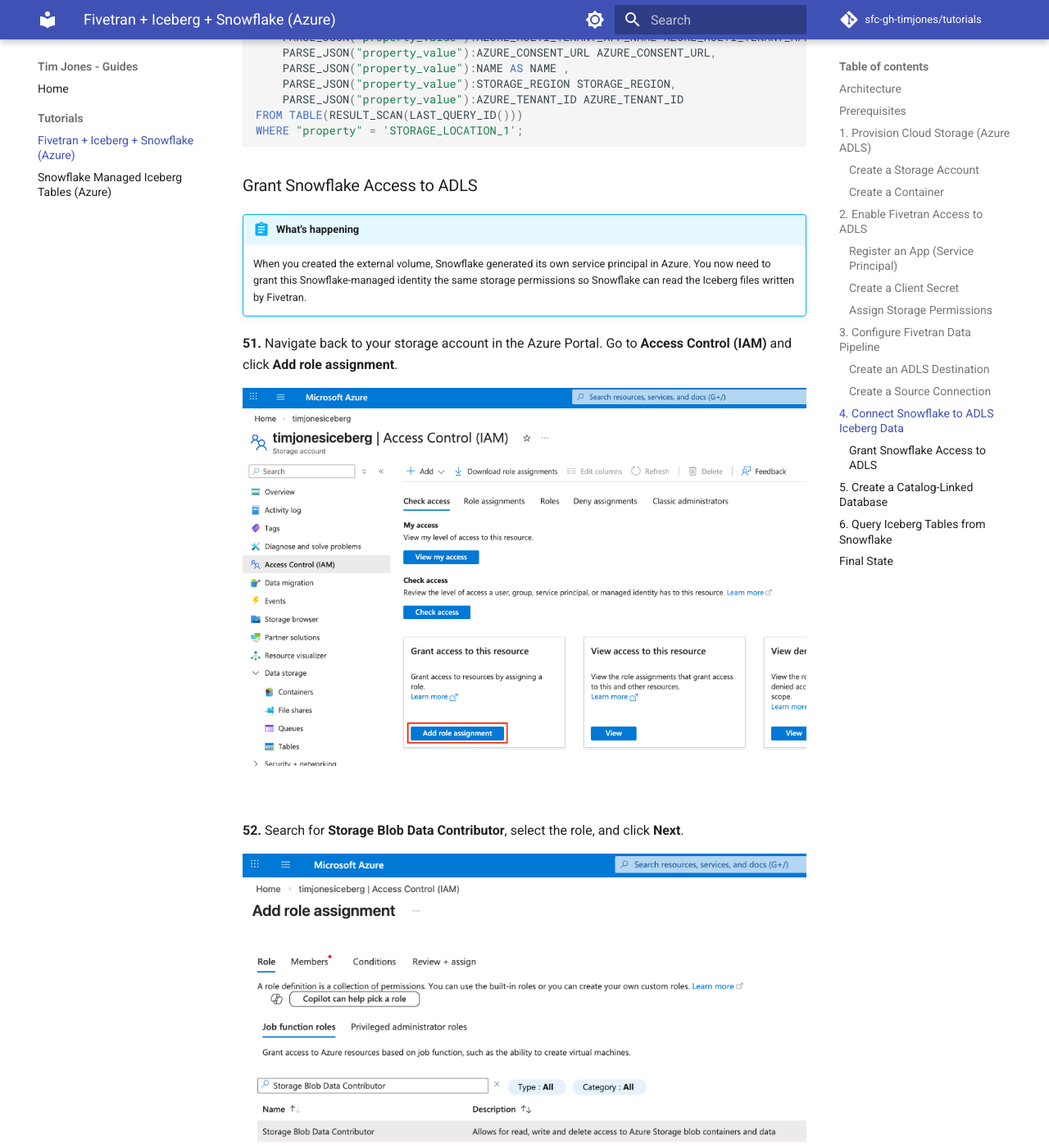
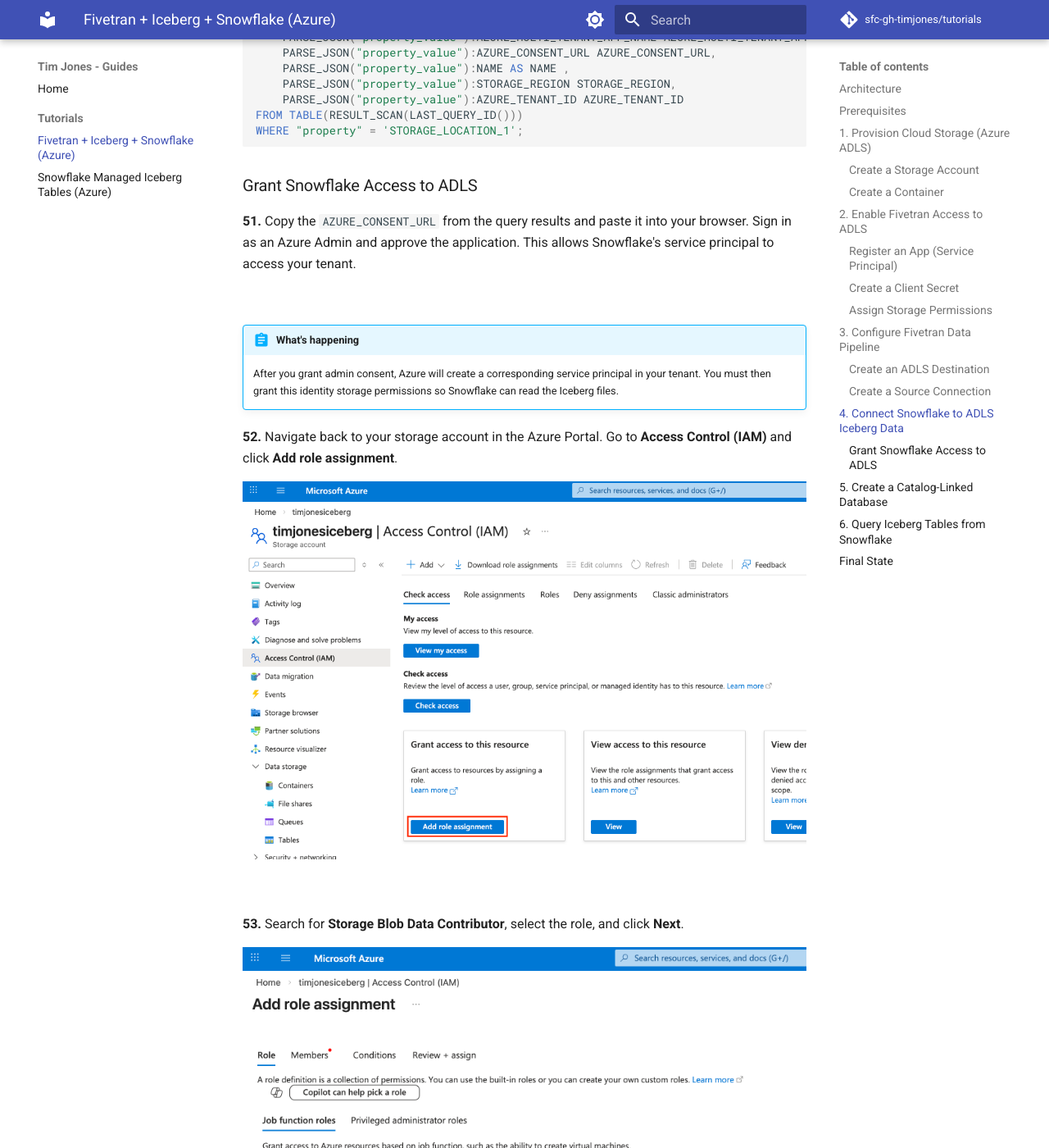
Before and after one commit to sfc-gh-timjones/tutorials, an MkDocs documentation site: the page built from docs/fivetran-iceberg/index.md, in a window 1280 px wide and 1400 px high, scrolled down 27955 px. Shown: the whole window at 82% size. Built offline with MkDocs 1.6.1 and Material for MkDocs 9.7.7, drawn with Linux system fonts in a browser that asks for light colours; comment, search, counter and statistics services are not loaded; some of the changed text lies outside the part shown.

Commit message:
Reorder steps: move Azure consent URL before IAM role assignment, update What's happening note
.... Generated with [Cortex Code](https://docs.snowflake.com/en/user-guide/cortex-code/cortex-code)

Co-Authored-By: Cortex Code <noreply@snowflake.com>

```diff
--- a/docs/fivetran-iceberg/index.md
+++ b/docs/fivetran-iceberg/index.md
@@ -466,22 +466,26 @@
 
 ### Grant Snowflake Access to ADLS
 
+**51.** Copy the `AZURE_CONSENT_URL` from the query results and paste it into your browser. Sign in as an Azure Admin and approve the application. This allows Snowflake's service principal to access your tenant.
+
+<br>
+
 !!! abstract "What's happening"
-    When you created the external volume, Snowflake generated its own service principal in Azure. You now need to grant this Snowflake-managed identity the same storage permissions so Snowflake can read the Iceberg files written by Fivetran.
+    After you grant admin consent, Azure will create a corresponding service principal in your tenant. You must then grant this identity storage permissions so Snowflake can read the Iceberg files.
 
-**51.** Navigate back to your storage account in the Azure Portal. Go to **Access Control (IAM)** and click **Add role assignment**.
+**52.** Navigate back to your storage account in the Azure Portal. Go to **Access Control (IAM)** and click **Add role assignment**.
 
 ![IAM Add Role Assignment](images/51-iam-add-role-assignment.png)
 
 <br>
 
-**52.** Search for **Storage Blob Data Contributor**, select the role, and click **Next**.
+**53.** Search for **Storage Blob Data Contributor**, select the role, and click **Next**.
 
 ![Storage Blob Data Contributor](images/52-storage-blob-data-contributor.png)
 
 <br>
 
-**53.** Under **Members**, click **+ Select members**. Search for the Snowflake-generated service principal using the value from `AZURE_MULTI_TENANT_APP_NAME` (name will vary).
+**54.** Under **Members**, click **+ Select members**. Search for the Snowflake-generated service principal using the value from `AZURE_MULTI_TENANT_APP_NAME` (name will vary).
 
 !!! tip
     Remove everything after the underscore in the `AZURE_MULTI_TENANT_APP_NAME` value — that portion is a timestamp. Only search for the text before the underscore.
@@ -489,10 +493,6 @@
 Select the application, then click **Select** at the bottom. Leave **Conditions** as-is and click **Review + assign**.
 
 <img src="images/53-select-snowflake-app-member.png" alt="Select Snowflake App Member" width="60%">
-
-<br>
-
-**54.** Copy the `AZURE_CONSENT_URL` from the query results and paste it into your browser. Sign in as an Azure Admin and approve the application. This allows Snowflake's service principal to access your tenant.
 
 <br>
 
```
